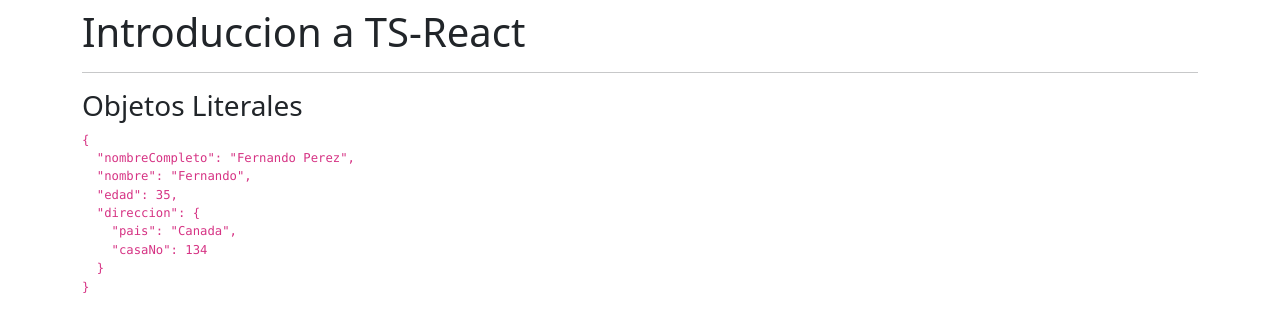
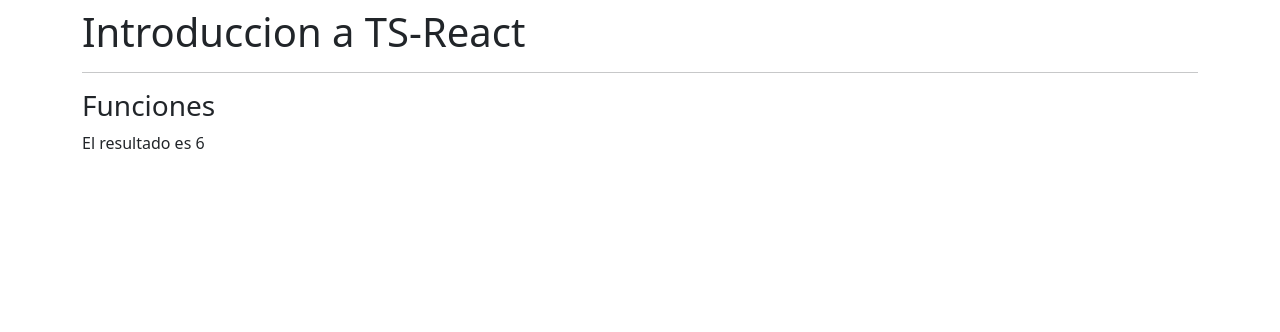
Before and after one commit to StevenACZ/GO-React-Typescript, a React (Create React App) app: page / in a window 1280 px wide. Shown: the top 332 px of the page. Built offline with nearby package versions, Linux system fonts and the light colour scheme.

Commit message:
Funciones, retonro y argumentos

```diff
--- a/src/App.tsx
+++ b/src/App.tsx
@@ -3,7 +3,8 @@
 
 // Components
 // import TiposBasicos from './typescript/TiposBasicos';
-import ObjetosLiterales from './typescript/ObjetosLiterales';
+// import ObjetosLiterales from './typescript/ObjetosLiterales';
+import Funciones from './typescript/Funciones';
 
 interface Props {}
 
@@ -13,7 +14,8 @@
       <h1>Introduccion a TS-React</h1>
       <hr />
       {/* <TiposBasicos /> */}
-      <ObjetosLiterales />
+      {/* <ObjetosLiterales /> */}
+      <Funciones />
     </div>
   );
 };
--- /dev/null
+++ b/src/typescript/Funciones.tsx
@@ -0,0 +1,19 @@
+// React
+import React from 'react';
+
+interface Props {}
+
+const Funciones: React.FC<Props> = () => {
+  const sumar = (a: number, b: number): number => {
+    return a + b;
+  };
+
+  return (
+    <>
+      <h3>Funciones</h3>
+      <span>El resultado es {sumar(1, 5)}</span>
+    </>
+  );
+};
+
+export default Funciones;
```
